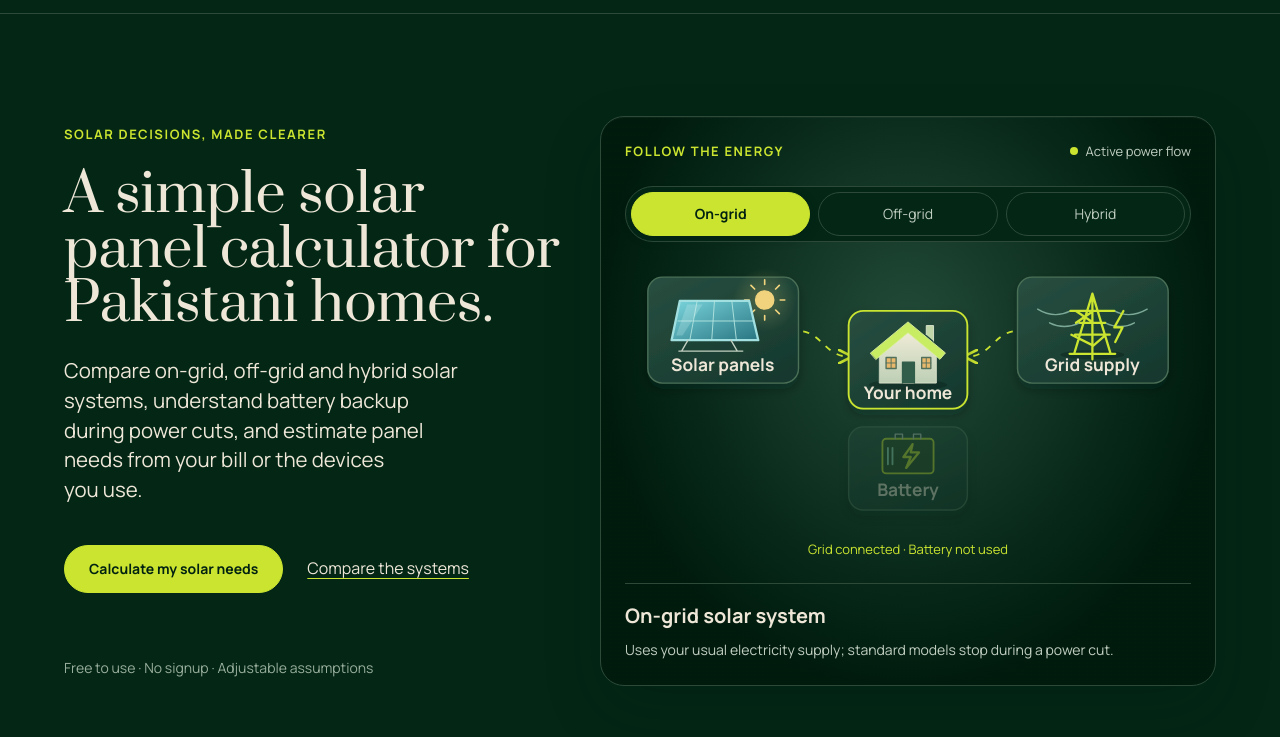
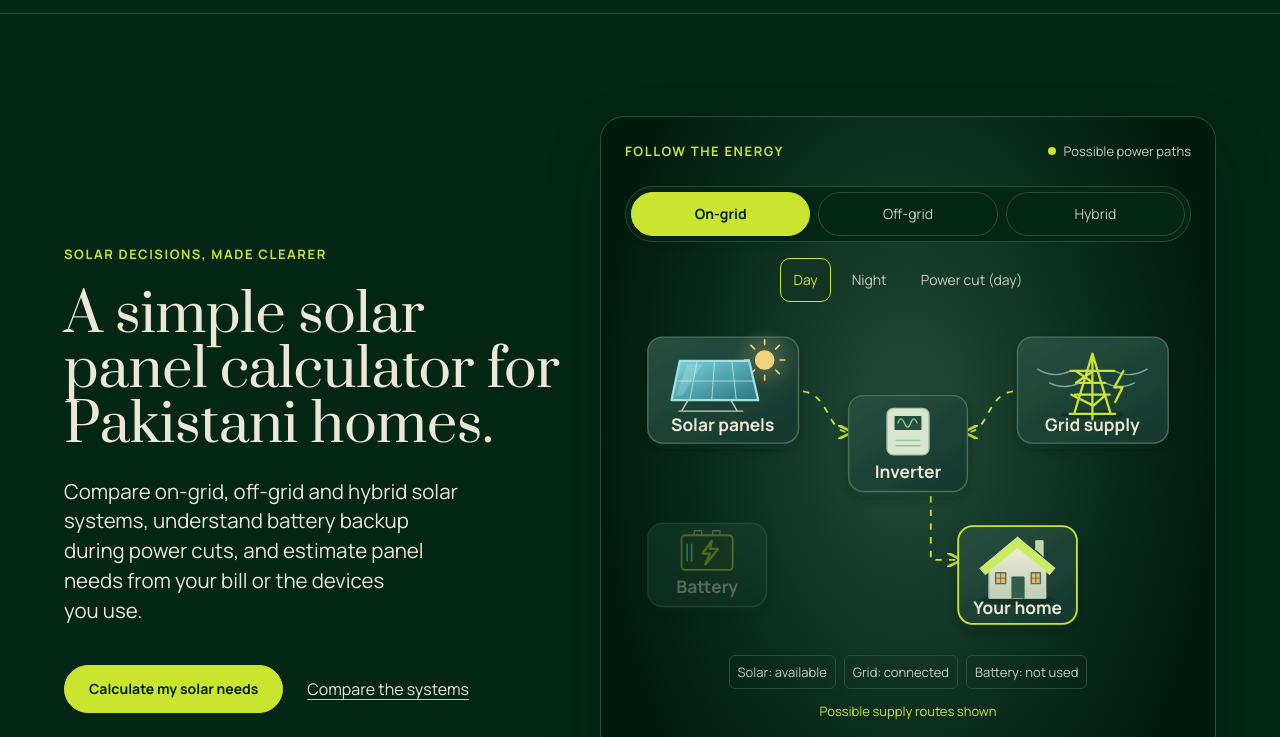
Before and after one commit to Aanwar04/Solar-Pakistan, a plain HTML site: page index.html in a window 1280 px wide. Shown: the part 63-800 px from the top of the page. Drawn offline with Linux system fonts and the light colour scheme.

Commit message:
Add inverter and day night outage solar scenarios

```diff
--- a/app.js
+++ b/app.js
@@ -35,26 +35,53 @@ const appliancePresets = {
   "LED light": 12
 };
 
+let selectedSystem = "on-grid";
+let selectedScenario = "day";
+
+function getDiagramState(system, scenario) {
+  const battery = system !== "on-grid";
+  const grid = system !== "off-grid" && scenario !== "outage";
+  const solar = scenario !== "night" && !(system === "on-grid" && scenario === "outage");
+  const discharge = battery && (scenario === "night" || scenario === "outage");
+  const flows = [];
+  if (solar) flows.push("solar-inverter");
+  if (grid) flows.push("grid-inverter");
+  if (discharge) flows.push("battery-inverter");
+  else if (solar && battery) flows.push("inverter-battery");
+  if (solar || grid || discharge) flows.push("inverter-home");
+  const message = system === "on-grid"
+    ? scenario === "outage" ? "Standard on-grid solar shuts down during a grid outage. No backup power is shown."
+      : scenario === "night" ? "At night, the grid supplies your home. Solar panels are not generating."
+      : "Solar and the grid can supply your home. No battery is included in this example."
+    : scenario === "outage" ? system === "off-grid"
+      ? "A grid outage does not affect this independent system. Solar and stored energy can supply the home within equipment limits."
+      : "The grid is isolated. Solar and a charged battery can supply only the circuits wired for backup, within equipment limits."
+    : scenario === "night" ? "A charged battery can supply the home within its capacity and inverter limits." + (grid ? " Grid power is also available; priority depends on settings." : " This system has no grid connection.")
+    : "Solar can supply the home and charge the battery with surplus energy." + (grid ? " Grid power is available when needed." : " This system works independently of the grid.");
+  return { battery, grid, solar, flows, message };
+}
+
 function setSystem(key) {
-  const system = systems[key];
-  if (!system) return;
+  if (!systems[key]) return;
+  selectedSystem = key;
+  renderDiagram();
+}
 
-  document.querySelectorAll(".system-tab").forEach((tab) => {
-    tab.setAttribute("aria-pressed", String(tab.dataset.system === key));
-  });
-  document.querySelectorAll(".flow").forEach((path) => {
-    path.dataset.active = String(system.flows.includes(path.classList[1].replace("flow-", "")));
-  });
-  document.querySelector("#system-name").textContent = system.name;
-  document.querySelector("#system-summary").textContent = system.summary;
-  document.querySelector("#diagram-description").textContent = system.description;
-  document.querySelector(".node-grid").dataset.connected = String(key !== "off-grid");
-  document.querySelector(".node-battery").dataset.connected = String(key !== "on-grid");
-  document.querySelector("#diagram-status").textContent = {
-    "on-grid": "Grid connected · Battery not used",
-    "off-grid": "Independent of grid · Battery connected",
-    hybrid: "Grid connected · Battery connected"
-  }[key];
+function renderDiagram() {
+  const state = getDiagramState(selectedSystem, selectedScenario);
+  document.querySelectorAll(".system-tab").forEach(tab => tab.setAttribute("aria-pressed", String(tab.dataset.system === selectedSystem)));
+  document.querySelectorAll("[data-scenario]").forEach(tab => tab.setAttribute("aria-pressed", String(tab.dataset.scenario === selectedScenario)));
+  document.querySelectorAll(".flow").forEach(path => { path.dataset.active = String(state.flows.includes(path.dataset.flow)); });
+  document.querySelector("#system-name").textContent = selectedSystem === "hybrid" ? "Hybrid with battery backup" : systems[selectedSystem].name;
+  document.querySelector("#system-summary").textContent = state.message;
+  document.querySelector("#diagram-description").textContent = state.message;
+  for (const [node, available] of [["grid", state.grid], ["battery", state.battery], ["solar", state.solar], ["inverter", state.flows.length > 0], ["home", state.flows.length > 0]]) {
+    document.querySelector(`.node-${node}`).dataset.connected = String(available);
+  }
+  document.querySelector("#solar-state").textContent = "Solar: " + (selectedScenario === "night" ? "not generating" : state.solar ? "available" : "shut down");
+  document.querySelector("#grid-state").textContent = "Grid: " + (selectedSystem === "off-grid" ? "not used" : state.grid ? "connected" : "isolated");
+  document.querySelector("#battery-state").textContent = "Battery: " + (state.battery ? "included" : "not used");
+  document.querySelector("#diagram-status").textContent = selectedScenario === "outage" && selectedSystem === "hybrid" ? "Backup circuits only" : state.flows.length ? "Possible supply routes shown" : "No household supply in this example";
 }
 
 function calculateEstimate(monthlyKwh, sunHours, performanceRatio, panelWatts) {
@@ -400,3 +427,11 @@ document.querySelector("#appliance-list").addEventListener("change", (event) =>
 });
 
 updateBackupOptions();
+
+ document.querySelectorAll("[data-scenario]").forEach(button => {
+  button.addEventListener("click", () => {
+    selectedScenario = button.dataset.scenario;
+    renderDiagram();
+  });
+});
+renderDiagram();
--- a/index.html
+++ b/index.html
@@ -49,13 +49,18 @@
         </div>
 
         <figure class="flow-figure" aria-labelledby="flow-caption">
-          <div class="diagram-heading"><span class="eyebrow">Follow the energy</span><span class="diagram-key"><i aria-hidden="true"></i> Active power flow</span></div>
+          <div class="diagram-heading"><span class="eyebrow">Follow the energy</span><span class="diagram-key"><i aria-hidden="true"></i> Possible power paths</span></div>
           <div class="system-picker" role="group" aria-label="Choose a solar system">
             <button type="button" class="system-tab" data-system="on-grid" aria-pressed="true" aria-controls="flow-diagram">On-grid</button>
             <button type="button" class="system-tab" data-system="off-grid" aria-pressed="false" aria-controls="flow-diagram">Off-grid</button>
             <button type="button" class="system-tab" data-system="hybrid" aria-pressed="false" aria-controls="flow-diagram">Hybrid</button>
           </div>
-          <svg class="flow-diagram" id="flow-diagram" viewBox="0 45 620 295" role="img" aria-labelledby="diagram-title diagram-description">
+          <div class="scenario-picker" role="group" aria-label="Choose a power scenario">
+            <button type="button" data-scenario="day" aria-pressed="true">Day</button>
+            <button type="button" data-scenario="night" aria-pressed="false">Night</button>
+            <button type="button" data-scenario="outage" aria-pressed="false">Power cut (day)</button>
+          </div>
+          <svg class="flow-diagram" id="flow-diagram" viewBox="0 45 620 370" role="img" aria-labelledby="diagram-title diagram-description">
             <title id="diagram-title">Solar power flow</title>
             <desc id="diagram-description">Solar panels and your usual electricity supply can both power the home. Most standard systems switch off during a power cut.</desc>
             <defs>
@@ -83,10 +88,18 @@
               </marker>
             </defs>
             <g class="flow-lines" fill="none" stroke="currentColor" stroke-width="2">
-              <path class="flow flow-solar-home" data-active="true" d="M190 125 C215 125 219 153 245 153" marker-end="url(#arrow)"></path>
-              <path class="flow flow-grid-home" data-active="true" d="M430 125 C405 125 401 153 375 153" marker-end="url(#arrow)"></path>
-              <path class="flow flow-solar-battery" data-active="false" d="M178 174 C200 211 221 261 245 267" marker-end="url(#arrow)"></path>
-              <path class="flow flow-battery-home" data-active="false" d="M310 230 C310 215 310 208 310 201" marker-end="url(#arrow)"></path>
+              <path class="flow" data-flow="solar-inverter" d="M190 125C225 125 220 170 245 170" marker-end="url(#arrow)"/>
+              <path class="flow" data-flow="grid-inverter" d="M430 125C395 125 400 170 375 170" marker-end="url(#arrow)"/>
+              <path class="flow" data-flow="inverter-home" d="M335 235V310H365" marker-end="url(#arrow)"/>
+              <path class="flow" data-flow="inverter-battery" d="M245 210C200 210 210 290 155 290" marker-end="url(#arrow)"/>
+              <path class="flow" data-flow="battery-inverter" d="M155 290C210 290 200 210 245 210" marker-end="url(#arrow)"/>
+            </g>
+            <g class="diagram-node node-inverter">
+              <rect class="node-card" x="245" y="130" width="130" height="105" rx="16"/>
+              <rect class="art-inverter" x="287" y="144" width="46" height="51" rx="7"/>
+              <path class="art-display" d="M296 153h28v14h-28z"/>
+              <path class="art-sine" d="M299 160q3-9 7 0t7 0t7 0M297 179h26m-26 6h26"/>
+              <text x="310" y="220" text-anchor="middle">Inverter</text>
             </g>
             <g class="diagram-node node-solar">
               <rect class="node-card" x="25" y="66" width="165" height="116" rx="16"></rect>
@@ -99,7 +112,7 @@
               <path class="art-reflection" d="m68 96 17 0-22 34H56z"></path>
               <text x="107" y="169" text-anchor="middle">Solar panels</text>
             </g>
-            <g class="diagram-node node-home">
+            <g class="diagram-node node-home" transform="translate(120 170)">
               <rect class="node-card" x="245" y="103" width="130" height="107" rx="16"></rect>
               <ellipse class="art-ground" cx="310" cy="184" rx="43" ry="6"></ellipse>
               <path class="art-wall" d="m279 147 31-25 31 25v35h-62z"></path>
@@ -118,7 +131,7 @@
               <path class="icon-bolt" d="m546 103-10 18h9l-8 16"></path>
               <text x="512" y="169" text-anchor="middle">Grid supply</text>
             </g>
-            <g class="diagram-node node-battery" data-connected="false">
+            <g class="diagram-node node-battery" data-connected="false" transform="translate(-220 40)">
               <rect class="node-card" x="245" y="230" width="130" height="91" rx="16"></rect>
               <rect class="icon-battery-case" x="282" y="243" width="56" height="38" rx="4"></rect>
               <path class="icon-battery-terminal" d="M296 243v-5h8v5m12 0v-5h8v5"></path>
@@ -127,11 +140,17 @@
               <text x="310" y="306" text-anchor="middle">Battery</text>
             </g>
           </svg>
+          <div class="equipment-status" aria-label="Equipment availability">
+            <span id="solar-state">Solar: available</span>
+            <span id="grid-state">Grid: connected</span>
+            <span id="battery-state">Battery: not used</span>
+          </div>
           <p class="diagram-status" id="diagram-status">Grid connected · Battery not used</p>
           <figcaption id="flow-caption" aria-live="polite" aria-atomic="true">
             <strong id="system-name">On-grid solar system</strong>
             <span id="system-summary">Uses your usual electricity supply; standard models stop during a power cut.</span>
           </figcaption>
+          <p class="diagram-footnote">Simplified energy paths, not a wiring diagram. Arrows show available routes, not simultaneous charging and discharging. Backup assumes a charged battery and suitable inverter, isolation equipment, and wiring. Grid export is not shown.</p>
         </figure>
       </section>
 
--- a/styles.css
+++ b/styles.css
@@ -419,6 +419,51 @@ a:hover {
 .diagram-node .art-window-grid { stroke: #50705c; stroke-width: 1; }
 .diagram-node .art-wire { stroke: #7ba897; stroke-width: 1.5; }
 .diagram-node .art-battery-level { stroke: #9addbd; stroke-width: 2; }
+.diagram-node .art-inverter { fill: #d9e5cf; stroke: #a3c4a3; stroke-width: 1.5; }
+.diagram-node .art-display { fill: #244f40; stroke: #244f40; }
+.diagram-node .art-sine { stroke: #8cca93; stroke-width: 1.5; }
+.scenario-picker {
+  display: flex;
+  flex-wrap: wrap;
+  justify-content: center;
+  gap: 8px;
+  margin-bottom: 16px;
+}
+.scenario-picker button {
+  min-height: 44px;
+  border: 1px solid transparent;
+  border-radius: 10px;
+  padding: 8px 12px;
+  background: transparent;
+  color: var(--color-ink-2);
+  font-size: var(--text-sm);
+  cursor: pointer;
+}
+.scenario-picker button:hover { border-color: var(--color-rule); }
+.scenario-picker button[aria-pressed="true"] {
+  border-color: var(--color-accent);
+  background: var(--color-paper-3);
+  color: var(--color-accent);
+}
+.equipment-status {
+  display: flex;
+  flex-wrap: wrap;
+  justify-content: center;
+  gap: 8px;
+}
+.equipment-status span {
+  border: 1px solid var(--color-rule);
+  border-radius: 6px;
+  padding: 6px 8px;
+  color: var(--color-ink-2);
+  font-size: var(--text-xs);
+}
+.diagram-footnote {
+  margin-top: 16px;
+  color: var(--color-muted);
+  font-size: var(--text-xs);
+  line-height: 1.6;
+}
 .system-tab[aria-pressed="true"] { box-shadow: 0 3px 12px #061b1533; }
 
 .flow-figure figcaption {
```
